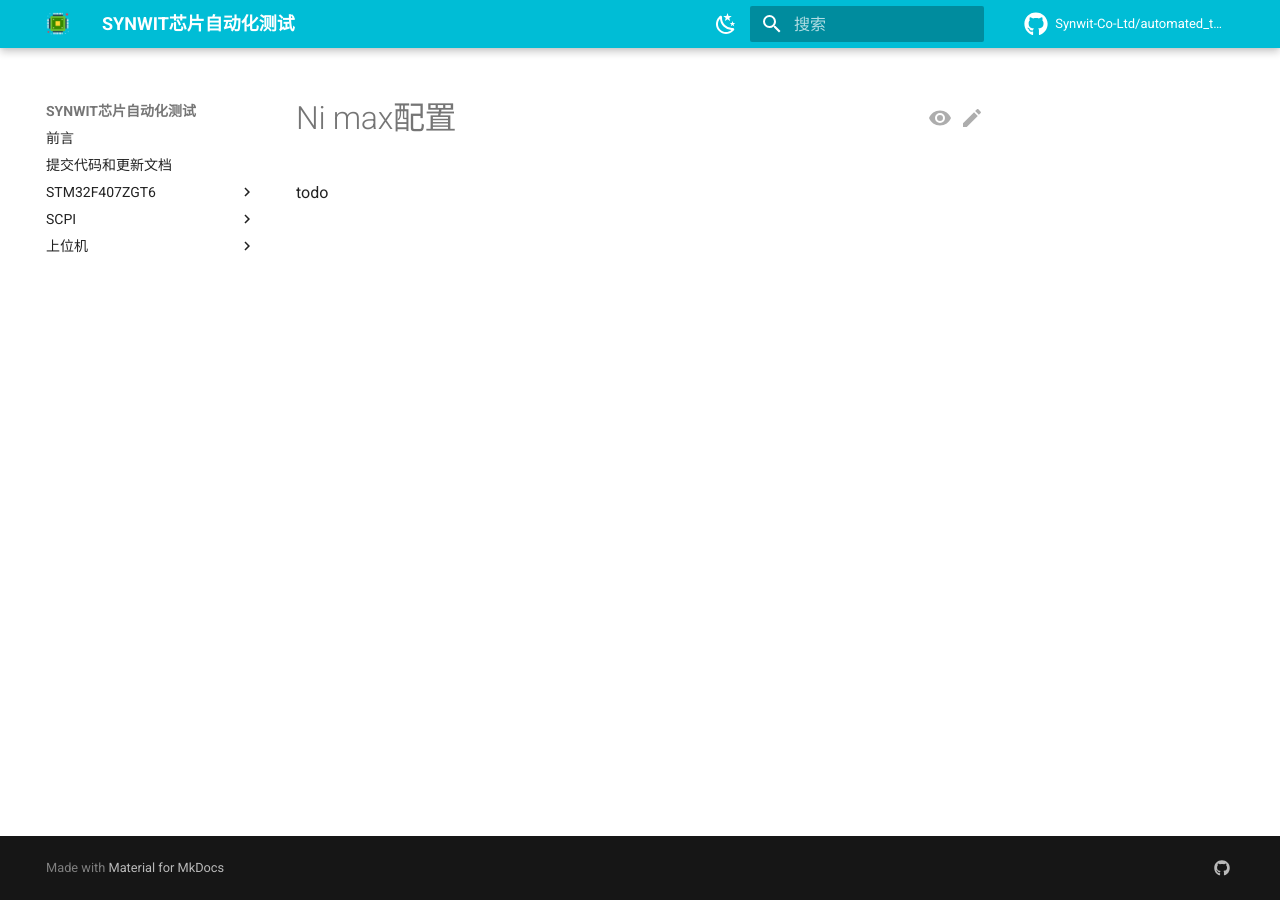
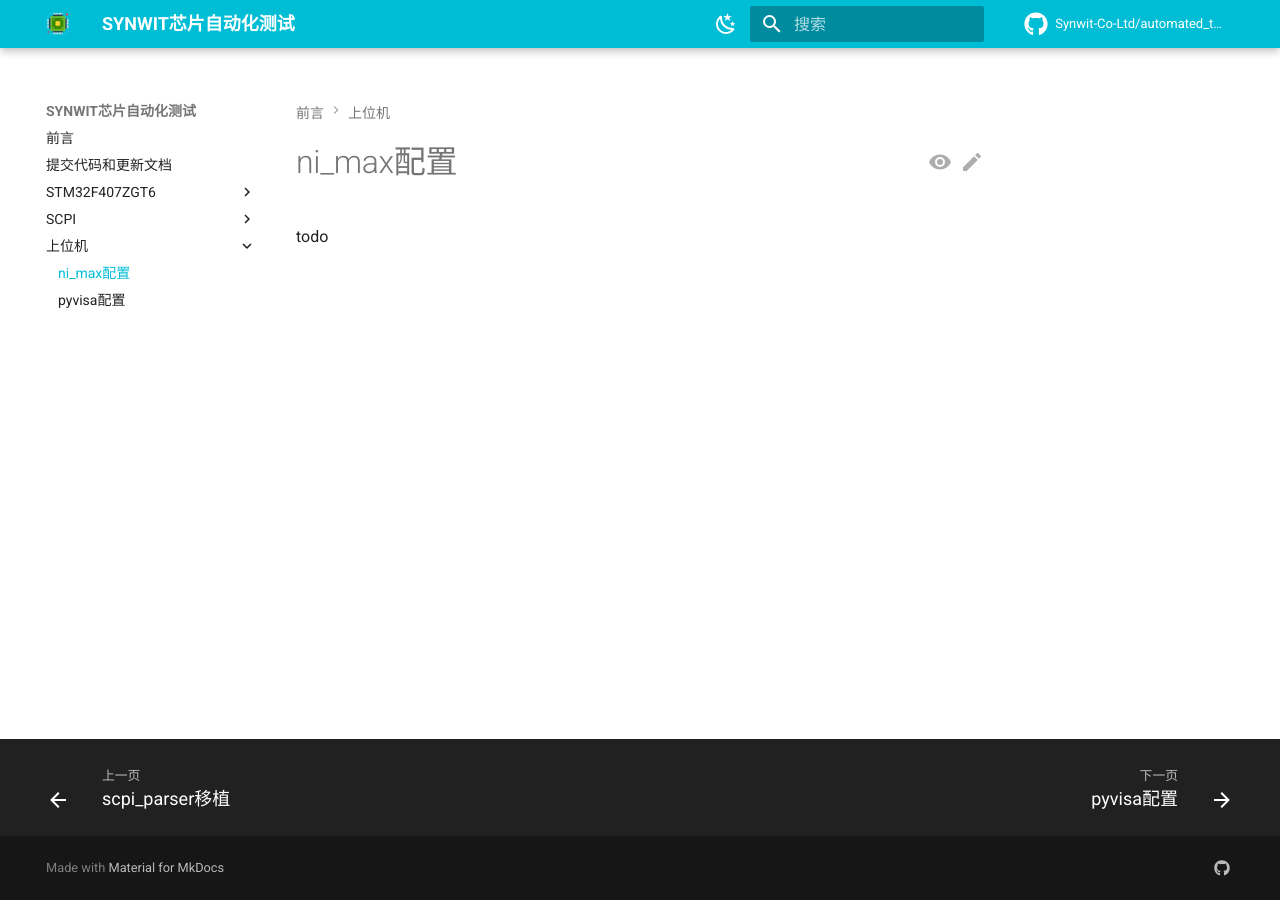
Before and after one commit to Synwit-Co-Ltd/automated_test_stm32, an MkDocs documentation site: the page built from docs/pc/ni_max配置.md, in a window 1280 px wide. Built offline with MkDocs 1.6.1 and Material for MkDocs 9.7.7, drawn with Linux system fonts in a browser that asks for light colours; comment, search, counter and statistics services are not loaded.

Commit message:
修正文档目录

```diff
--- a/mkdocs.yml
+++ b/mkdocs.yml
@@ -89,7 +89,7 @@ nav:
     - 硬件介绍: 'stm32/硬件介绍.md'
     - STM32CubeMX配置: 'stm32/STM32CubeMX配置.md'
   - SCPI:
-    - scpi_parser移植: 'scpi_parser移植.md'
+    - scpi_parser移植: 'scpi/scpi_parser移植.md'
   - 上位机:
-    - ni_max配置: 'ni_max配置.md'
-    - pyvisa配置: 'pyvisa配置.md'
+    - ni_max配置: 'pc/ni_max配置.md'
+    - pyvisa配置: 'pc/pyvisa配置.md'
```
